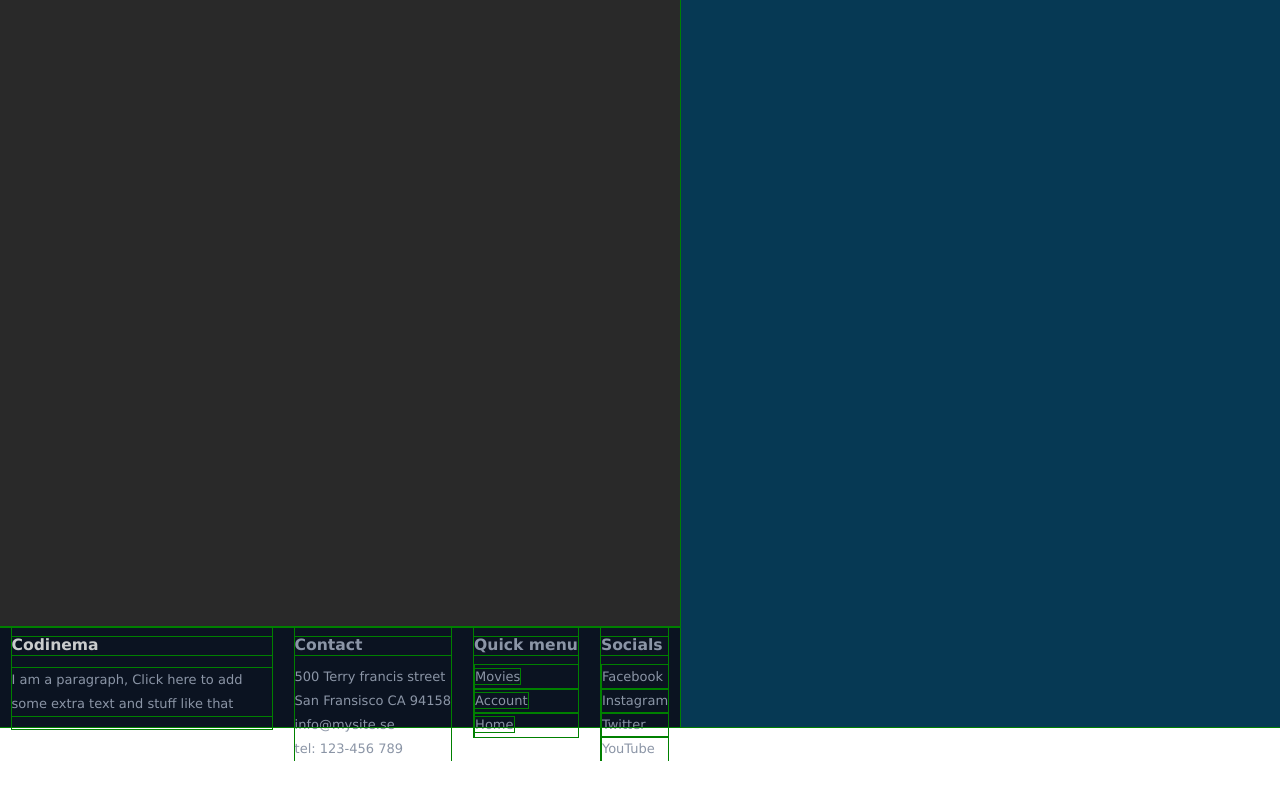
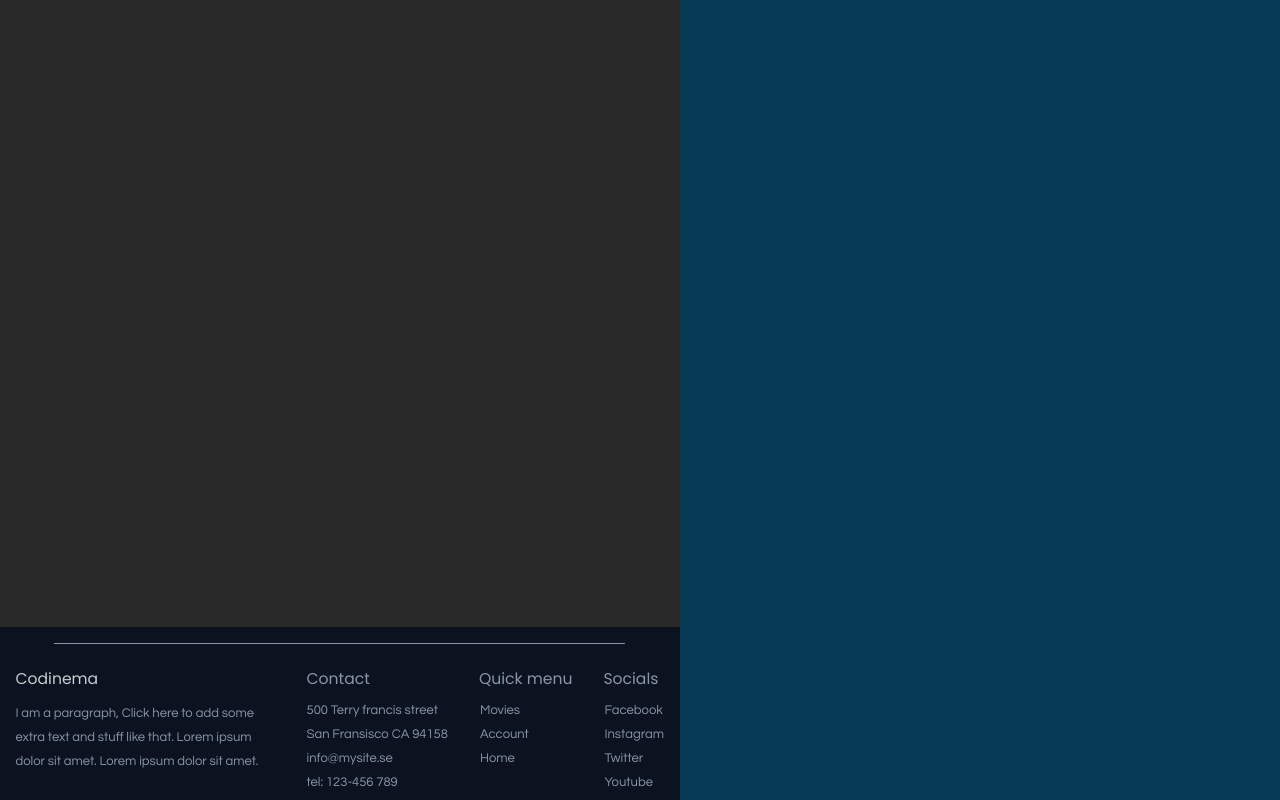
Before and after one commit to RogeSocial/cinema-project, a React (Vite) app in the folder client/: page /calender in a window 1280 px wide. Shown: the part 243-1043 px from the top of the page. Before the commit the page ends 1004 px from the top, so only its background shows below. Built offline with nearby package versions, Linux system fonts and the light colour scheme.

Commit message:
edited footer style

```diff
--- a/client/src/CSS/footer.css
+++ b/client/src/CSS/footer.css
@@ -1,6 +1,11 @@
+@import url("https://fonts.googleapis.com/css?family=Poppins");
+@import url('https://fonts.googleapis.com/css?family=Questrial');
+
+/*
 * {
     outline: solid 1px green;
 }
+*/
 
 :root {
     --body_background_color: rgb(6, 57, 84);
@@ -43,7 +48,7 @@ aside {
 }
 section {
     background-color: var(--section_background_color);
-    height: 100vh;
+    min-height: 100vh;
     display: flex;
     flex-direction: column;
     align-items: flex-start;
@@ -57,19 +62,20 @@ footer {
     align-items: flex-start;
     justify-content: space-around;
     color: #8B95A6;
-    font-family: Verdana;
+    font-family: Questrial;
     font-size: small;
+    padding-bottom: 5vh;
 }
 
 footer h1 {
-    font-family: Verdana;
+    font-family: Poppins;
     font-size: 1.2em;
     color: #8B95A6;
 }
 
 footer .codinema {
     color: #CACCCD;
-    font-family: Verdana;
+    font-family: Poppins;
 }
 
 footer ul {
@@ -98,3 +104,19 @@ footer a:active {
     text-decoration: none;
     color: #8B95A6;
 }
+
+hr {
+    width: 84%;
+    height: 1px;
+    border-width: 0;
+    background-color: #8B95A6;
+    margin: 0;
+}
+
+.line-container {
+    display: flex;
+    background-color: #0B1321;
+    padding-top: 2vh;
+    padding-bottom: 2vh;
+    justify-content: center;
+}
--- a/client/src/CSS/main.css
+++ b/client/src/CSS/main.css
@@ -1,6 +1,10 @@
+/*
+
 * {
   outline: solid 1px green;
 }
+
+*/
 
 :root {
   --body_background_color: rgb(6, 57, 84);
--- a/client/src/components/Footer.jsx
+++ b/client/src/components/Footer.jsx
@@ -2,10 +2,14 @@ import React from "react";
 
 
 export default function() {
-    return <footer>
+    return <>
+    <div className={'line-container'}>
+        <hr/>
+    </div>
+        <footer>
             <div>
                 <h1 className={"codinema"}>Codinema</h1>
-            <p>I am a paragraph, Click here to add some extra text and stuff like that</p>
+                <p>I am a paragraph, Click here to add some extra text and stuff like that. Lorem ipsum dolor sit amet. Lorem ipsum dolor sit amet.</p>
             </div>
             <div>
                 <h1>Contact</h1>
@@ -25,12 +29,13 @@ export default function() {
             <div>
                 <h1>Socials</h1>
                 <ul>
-                <li>Facebook</li>
-                <li>Instagram</li>
-                <li>Twitter</li>
-                <li>YouTube</li>
+                    <li><a href={"http://www.facebook.com"} target={'blank'}>Facebook</a></li>
+                    <li><a href={"http://www.instagram.com"} target={'blank'}>Instagram</a></li>
+                    <li><a href={"http://www.twitter.com"} target={'blank'}>Twitter</a></li>
+                    <li><a href={"http://www.youtube.com"} target={'blank'}>Youtube</a></li>
                 </ul>
             </div>
+
     </footer>
-
+    </>
 }
```
Lines whose indentation alone changed are shown as unchanged.
